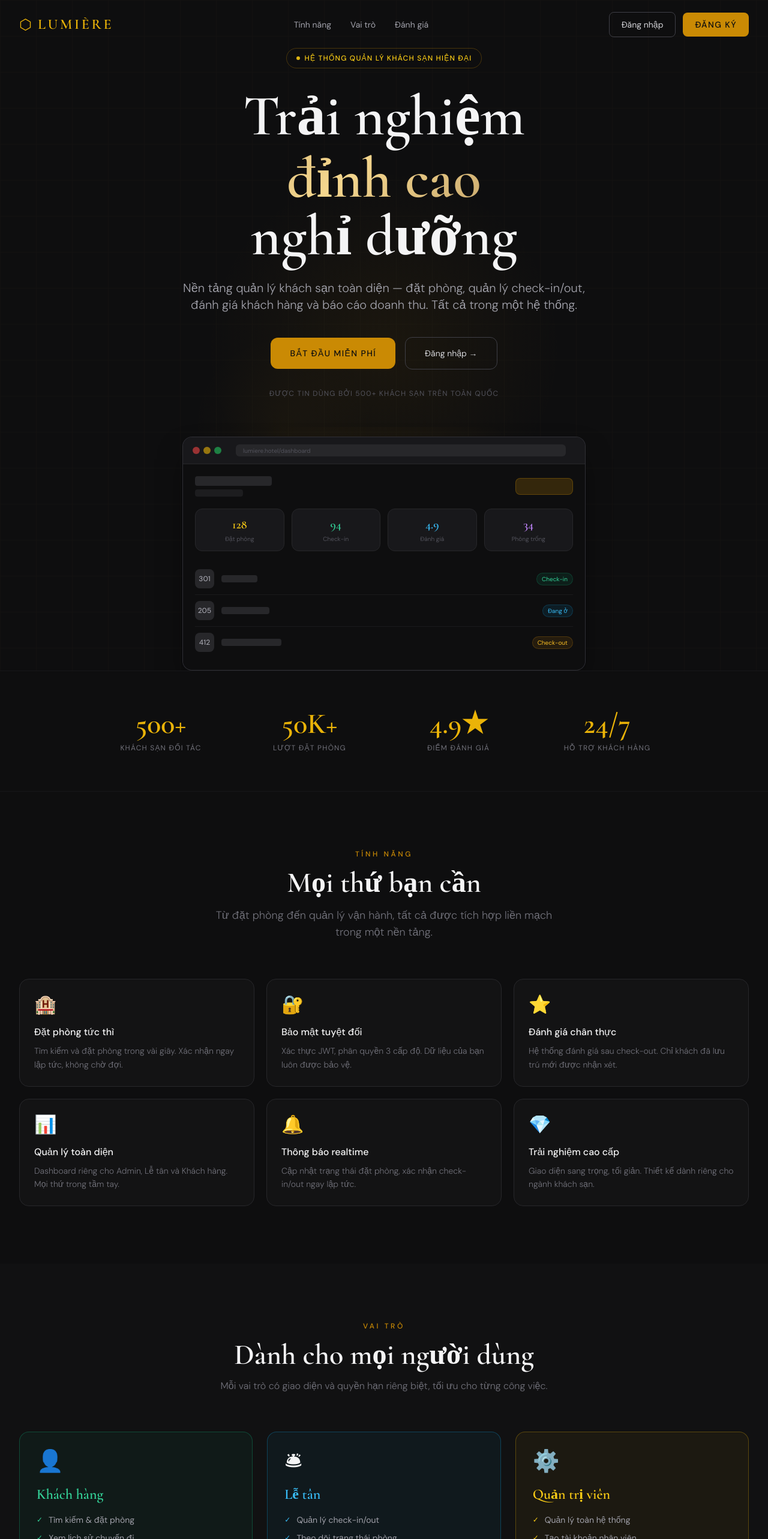
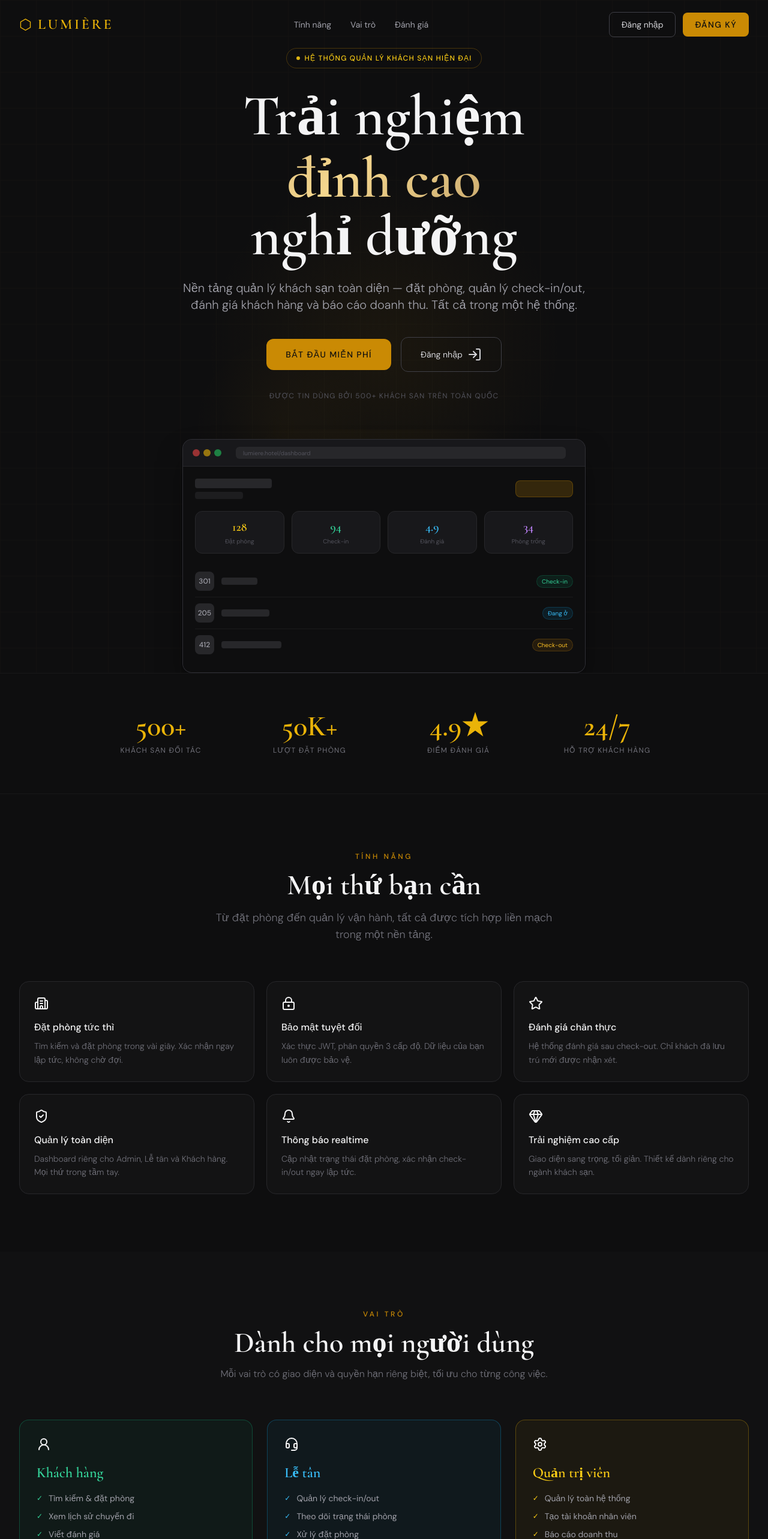
Before and after one commit to trAnhDuy204/KTPM-252, a React (Vite) app in the folder frontend/: page / in a window 1280 px wide. Shown: the top 2566 px of the page at 60% size. Built offline with nearby package versions, Linux system fonts and the light colour scheme.

Commit message:
refactor: fix UI home page

```diff
--- a/frontend/src/pages/HomePage.jsx
+++ b/frontend/src/pages/HomePage.jsx
@@ -1,6 +1,7 @@
 import React, { useState, useEffect, useRef } from 'react';
 import { useNavigate } from 'react-router-dom';
 import { useAuth } from '../context/AuthContext';
+import { Building2, LockKeyhole, Star, ShieldCheck, Bell, Gem, UserRound, Headset, Settings, LogIn} from 'lucide-react';
 
 function useInView(threshold = 0.15) {
   const ref = useRef(null);
@@ -19,32 +20,32 @@ function useInView(threshold = 0.15) {
 
 const FEATURES = [
   {
-    icon: '🏨',
+    icon: <Building2/>,
     title: 'Đặt phòng tức thì',
     desc: 'Tìm kiếm và đặt phòng trong vài giây. Xác nhận ngay lập tức, không chờ đợi.',
   },
   {
-    icon: '🔐',
+    icon: <LockKeyhole />,
     title: 'Bảo mật tuyệt đối',
     desc: 'Xác thực JWT, phân quyền 3 cấp độ. Dữ liệu của bạn luôn được bảo vệ.',
   },
   {
-    icon: '⭐',
+    icon: <Star />,
     title: 'Đánh giá chân thực',
     desc: 'Hệ thống đánh giá sau check-out. Chỉ khách đã lưu trú mới được nhận xét.',
   },
   {
-    icon: '📊',
+    icon: <ShieldCheck />,
     title: 'Quản lý toàn diện',
     desc: 'Dashboard riêng cho Admin, Lễ tân và Khách hàng. Mọi thứ trong tầm tay.',
   },
   {
-    icon: '🔔',
+    icon: <Bell />,
     title: 'Thông báo realtime',
     desc: 'Cập nhật trạng thái đặt phòng, xác nhận check-in/out ngay lập tức.',
   },
   {
-    icon: '💎',
+    icon: <Gem />,
     title: 'Trải nghiệm cao cấp',
     desc: 'Giao diện sang trọng, tối giản. Thiết kế dành riêng cho ngành khách sạn.',
   },
@@ -83,7 +84,7 @@ const TESTIMONIALS = [
 
 const ROLES = [
   {
-    icon: '👤',
+    icon: <UserRound />,
     role: 'CUSTOMER',
     title: 'Khách hàng',
     color: 'border-emerald-500/30 bg-emerald-500/5 hover:border-emerald-500/60',
@@ -91,7 +92,7 @@ const ROLES = [
     features: ['Tìm kiếm & đặt phòng', 'Xem lịch sử chuyến đi', 'Viết đánh giá', 'Quản lý hồ sơ cá nhân'],
   },
   {
-    icon: '🛎',
+    icon: <Headset />,
     role: 'RECEPTION',
     title: 'Lễ tân',
     color: 'border-sky-500/30 bg-sky-500/5 hover:border-sky-500/60',
@@ -99,7 +100,7 @@ const ROLES = [
     features: ['Quản lý check-in/out', 'Theo dõi trạng thái phòng', 'Xử lý đặt phòng', 'Quản lý dịch vụ'],
   },
   {
-    icon: '⚙️',
+    icon: <Settings />,
     role: 'ADMIN',
     title: 'Quản trị viên',
     color: 'border-yellow-500/30 bg-yellow-500/5 hover:border-yellow-500/60',
@@ -291,9 +292,10 @@ export default function HomePage() {
             </button>
             <button
               onClick={() => navigate('/login')}
-              className="w-full sm:w-auto px-8 py-4 rounded-xl border border-zinc-700 text-zinc-300 text-sm hover:border-yellow-600/50 hover:text-yellow-400 transition-all duration-200"
+              className="w-full sm:w-auto px-8 py-4 rounded-xl border border-zinc-700 text-zinc-300 text-sm
+                        hover:border-yellow-600/50 hover:text-yellow-400 transition-all duration-200 flex items-center gap-2"
             >
-              Đăng nhập →
+              Đăng nhập <LogIn />
             </button>
           </div>
 
```
